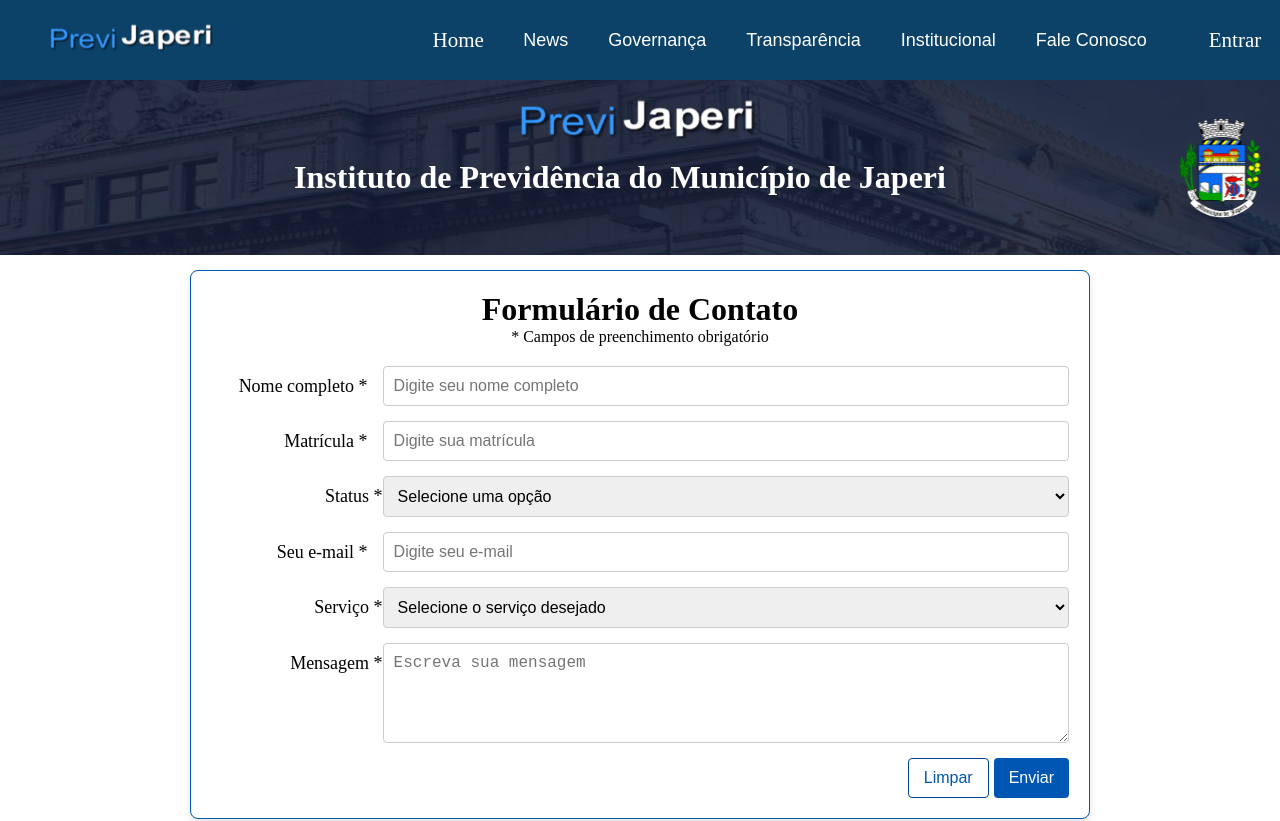
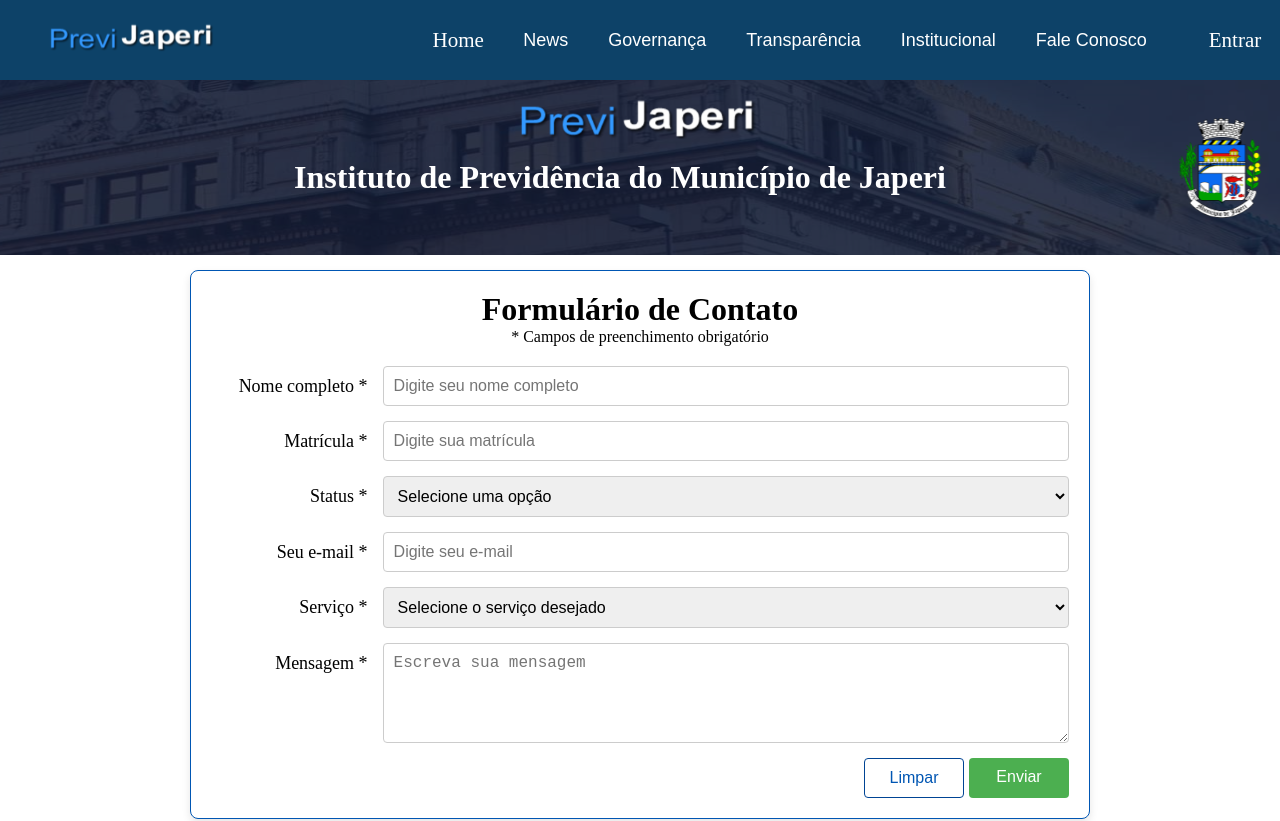
Before and after one commit to finotty/Previ-react, a Next.js app: page /fale-conosco/contato in a window 1280 px wide. Shown: the top 821 px of the page. Built offline with nearby package versions, Linux system fonts and the light colour scheme.

Commit message:
finalização de pagina de contato

```diff
--- a/package.json
+++ b/package.json
@@ -16,7 +16,8 @@
     "react": "^18",
     "react-dom": "^18",
     "react-icons": "^5.3.0",
-    "sass": "^1.78.0"
+    "sass": "^1.78.0",
+    "sonner": "^1.7.0"
   },
   "devDependencies": {
     "@types/node": "^20",
--- a/src/app/components/card/styles.module.scss
+++ b/src/app/components/card/styles.module.scss
@@ -147,9 +147,6 @@
     flex-direction: column;
     justify-content: center;
     align-items: center;
-   // background-color: #ddd;
-
-
     button{
       width: 40px;
       height: 40px;
--- a/src/app/components/footer/index.tsx
+++ b/src/app/components/footer/index.tsx
@@ -38,14 +38,14 @@ export default function Footer() {
         {/* Seção de redes sociais */}
         <div className={styles.socialMediaSection}>
 
-              <Link href="https://facebook.com">
+             {/* <Link href="https://facebook.com">
                 <Image className={styles.imgFB}
                  src={fb}
                  alt=''
                  width={50}
                  height={50}
                 />
-              </Link>
+              </Link>*/}
 
         </div>
       </div>
--- a/src/app/components/header/index.tsx
+++ b/src/app/components/header/index.tsx
@@ -54,11 +54,11 @@ export default function Header(){
                              Contatos
                             </Link>
                         </li>
-                        <li>
+                       { /*<li>
                             <Link className={styles.dropdownItem}  href="/Home" onClick={handleToggleMenu} passHref>
                              Nossa página no Facebook
                             </Link>
-                        </li>
+                        </li>*/}
 
                         </ul>
                     )}
@@ -362,11 +362,11 @@ export default function Header(){
                              Contatos
                             </Link>
                         </li>
-                        <li>
+                        { /*<li>
                             <Link className={styles.dropdownItem}  href="/Home" onClick={handleToggleMenu} passHref>
                              Nossa página no Facebook
                             </Link>
-                        </li>
+                        </li>*/}
 
                         </ul>
                     )}
--- a/src/app/fale-conosco/contato/page.tsx
+++ b/src/app/fale-conosco/contato/page.tsx
@@ -1,8 +1,10 @@
 "use client";
 import React, { useState } from "react";
 import styles from "./styles.module.scss";
+import { toast } from "sonner";
 
 const Contato = () => {
+  const [isLoading, setIsLoading] = useState(false);
   const [formData, setFormData] = useState({
     nomeCompleto: "",
     matricula: "",
@@ -22,7 +24,7 @@ const Contato = () => {
 
   const handleSubmit = async (e: React.FormEvent) => {
     e.preventDefault();
-
+    setIsLoading(true);
     try {
       const response = await fetch('/api/sendEmail', {
         method: 'POST',
@@ -31,7 +33,8 @@ const Contato = () => {
       });
 
       if (response.ok) {
-        alert('E-mail enviado com sucesso!');
+       toast.success('Enviado com sucesso!');
+       setIsLoading(false);
         setFormData({
           nomeCompleto: "",
           matricula: "",
@@ -41,13 +44,26 @@ const Contato = () => {
           mensagem: "",
         });
       } else {
-        alert('Erro ao enviar o e-mail.');
+        toast.warning('Erro ao enviar.');
+        setIsLoading(false);
       }
     } catch (error) {
       console.error('Erro:', error);
-      alert('Erro ao enviar o e-mail.');
+      toast.warning('Erro ao enviar.');
+      setIsLoading(false);
     }
   };
+
+  const handleClear = () => {
+    setFormData({
+      nomeCompleto: "",
+      matricula: "",
+      status: "",
+      email: "",
+      servico: "",
+      mensagem: "",
+    })
+  }
 
   return (
     <div className={styles.formContainer}>
@@ -83,8 +99,8 @@ const Contato = () => {
           />
         </div>
         {/* Status */}
-        <div className={styles.inputContainer}>
-        <label className={styles.inputLabel} htmlFor="status">Status *</label>
+        <div className={styles.inputContainer2}>
+        <label className={styles.inputLabel2} htmlFor="status">Status * </label>
         <select
           id="status"
           name="status"
@@ -113,8 +129,8 @@ const Contato = () => {
         />
         </div>
         {/* Serviço */}
-        <div className={styles.inputContainer}>
-        <label className={styles.inputLabel} htmlFor="servico">Serviço *</label>
+        <div className={styles.inputContainer2}>
+        <label className={styles.inputLabel2} htmlFor="servico">Serviço *</label>
         <select
           id="servico"
           name="servico"
@@ -132,8 +148,8 @@ const Contato = () => {
         </select>
         </div>
         {/* Mensagem */}
-        <div className={styles.inputContainer}>
-        <label className={styles.inputLabel} htmlFor="mensagem">Mensagem *</label>
+        <div className={styles.inputContainer2}>
+        <label className={styles.inputLabel2} htmlFor="mensagem">Mensagem *</label>
         <textarea
           id="mensagem"
           name="mensagem"
@@ -145,8 +161,10 @@ const Contato = () => {
         </div>
 
          <div className={styles.buttonSendClear}>
-          <button className={styles.clear} type="submit">Limpar</button>
-          <button className={styles.send} type="submit">Enviar</button>
+          <button className={styles.clear} onClick={handleClear}>Limpar</button>
+          <button className={styles.send} type="submit" disabled={isLoading} >
+            {isLoading ?<div className={styles.spinner}></div>:"Enviar" }
+            </button>
         </div>
       </form>
     </div>
--- a/src/app/fale-conosco/contato/styles.module.scss
+++ b/src/app/fale-conosco/contato/styles.module.scss
@@ -14,20 +14,17 @@
       }
       p{
         font-size: 12px;
-       // text-align: center;
       }
-
     }
 
     h1 {
-      text-align: center;
-      //margin-bottom: 20px;
+      text-align: center;;
     }
 
     form {
       display: flex;
       flex-direction: column;
-      @media(max-width:768px){
+      @media (max-width:768px){
         .inputContainer{
           justify-content: center;
         }
@@ -35,9 +32,7 @@
 
       label {
         margin: 10px 0 5px;
-        //font-weight: bold;
         font-size: 18px;
-
       }
 
       input,
@@ -80,12 +75,12 @@
   }
   .inputContainer{
     width: 100%;
-   // background-color: red;
     display: flex;
     justify-content: flex-end;
     input{
         margin-left: 15px;
     }
+
      @media(max-width: 768px){
 
       .inputLabel{
@@ -94,8 +89,31 @@
       }
 
       select{
-       // background-color: red;
         margin-left: 14px;
+      }
+      textarea{
+        margin-left: 14px;
+      }
+     }
+  }
+  .inputContainer2{
+    width: 100%;
+    display: flex;
+    justify-content: flex-end;
+    .inputLabel2{
+    margin-right: 15px;
+
+    }
+
+    @media(max-width: 768px){
+      justify-content: center;
+      .inputLabel2{
+        display: none;
+        font-size: 16px;
+      }
+
+      select{
+        margin-left: 10px;
       }
       textarea{
         margin-left: 14px;
@@ -106,8 +124,19 @@
   .buttonSendClear{
     display: flex;
     justify-content: flex-end;
+
     button{
-        margin-left: 5px;
+      display: flex;
+      margin-left: 5px;
+      width: 100px;
+      justify-content: center;
+    }
+    .send{
+
+      background-color: #4CAF50;
+       &:hover{
+        background-color: #207223;
+       }
     }
     .clear{
         background-color: #ffffff;
@@ -116,15 +145,30 @@
         &:hover {
             background-color: #004494;
             color: #ffffff;
-            //border: #ffffff solid 2px;
           }
     }
     @media(max-width: 768px){
       .clear,  .send{
        width: 70px;
-       height: 40px;
+       height: 35px;
        font-size: 12px;
        margin-right: 22px;
+
       }
     }
   }
+
+   .spinner {
+    border: 4px solid rgba(0, 0, 0, 0.1);
+    width: 20px;
+    height: 20px;
+    border-radius: 50%;
+    border-left-color: #fff;
+    animation: spin 0.8s ease infinite;
+  }
+
+  @keyframes spin {
+    to {
+      transform: rotate(360deg);
+    }
+  }
--- a/src/app/layout.tsx
+++ b/src/app/layout.tsx
@@ -5,6 +5,7 @@ import Header from "./components/header";
 import ImageContainer from "./components/imageContainer";
 import Footer from "./components/footer";
 import Home from "./page";
+import { Toaster } from "sonner";
 
 const geistSans = localFont({
   src: "./fonts/GeistVF.woff",
@@ -30,6 +31,10 @@ export default function RootLayout({
   return (
     <html lang="en">
       <body className={`${geistSans.variable} ${geistMono.variable}`}>
+        <Toaster
+         position="bottom-right"
+         richColors
+        />
         <Header />
         <ImageContainer/>
         {children || <Home/>}
```
Also changed, not shown: src/app/login/page.tsx (+7 -5 lines), 1 other file (tests, documents, lock files or other folders).
